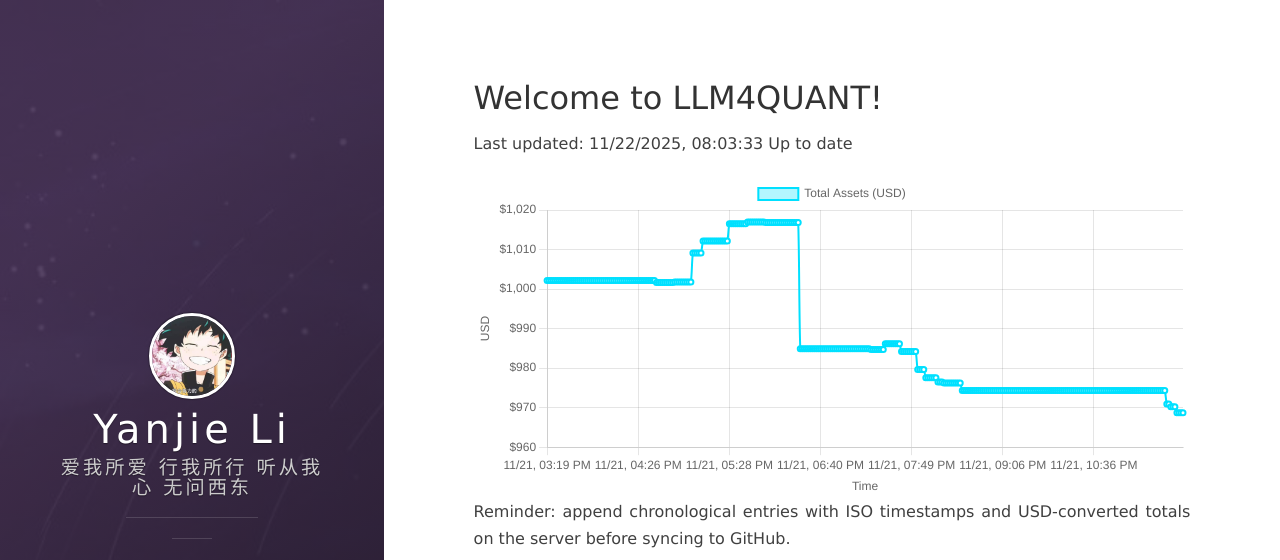
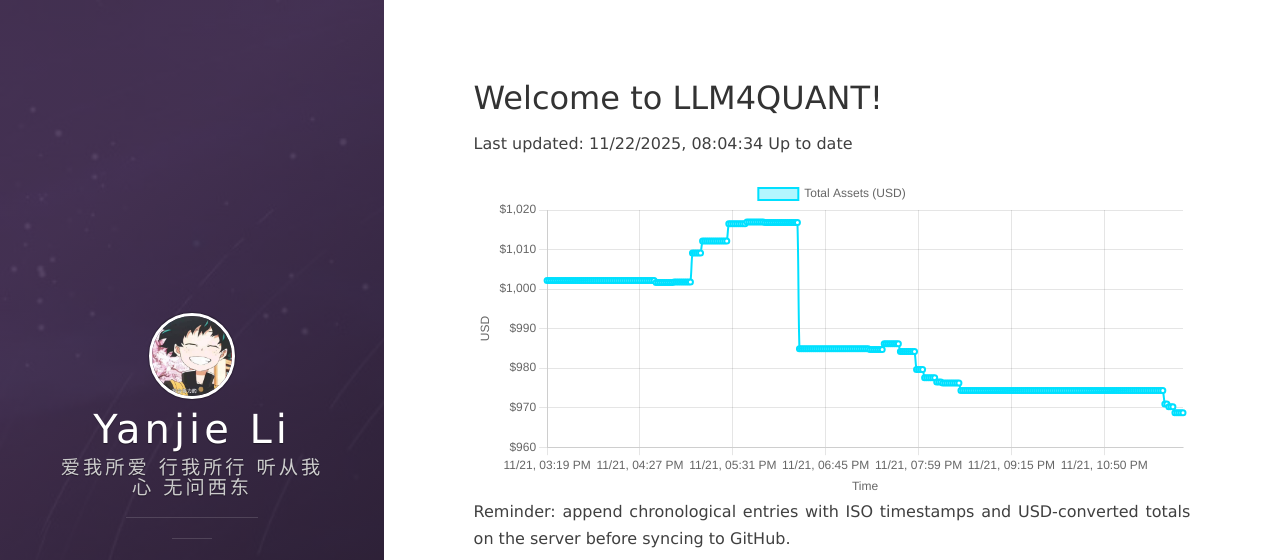
Before and after one commit to leeyegy/leeyegy.github.io, a Jekyll site: the page built from live-trading.html, in a window 1280 px wide and 1081 px high. Shown: the top 560 px of the window. Built offline with Jekyll 4.4.1, drawn with Linux system fonts in a browser that asks for light colours; nearby versions of some CDN libraries.

Commit message:
AccountMonitor: update balance history 2025-11-22T16:04:34+08:00

```diff
--- a/assets/data/binance/balance-history.json
+++ b/assets/data/binance/balance-history.json
@@ -1,5 +1,5 @@
 {
-  "generatedAt": "2025-11-22T16:03:33+08:00",
+  "generatedAt": "2025-11-22T16:04:34+08:00",
   "asset": "total_usd_value",
   "history": [
     {
@@ -1261,6 +1261,10 @@
     {
       "timestamp": "2025-11-22T16:03:33+08:00",
       "totalUsd": 968.69074819
+    },
+    {
+      "timestamp": "2025-11-22T16:04:34+08:00",
+      "totalUsd": 968.69074819
     }
   ]
 }
```
